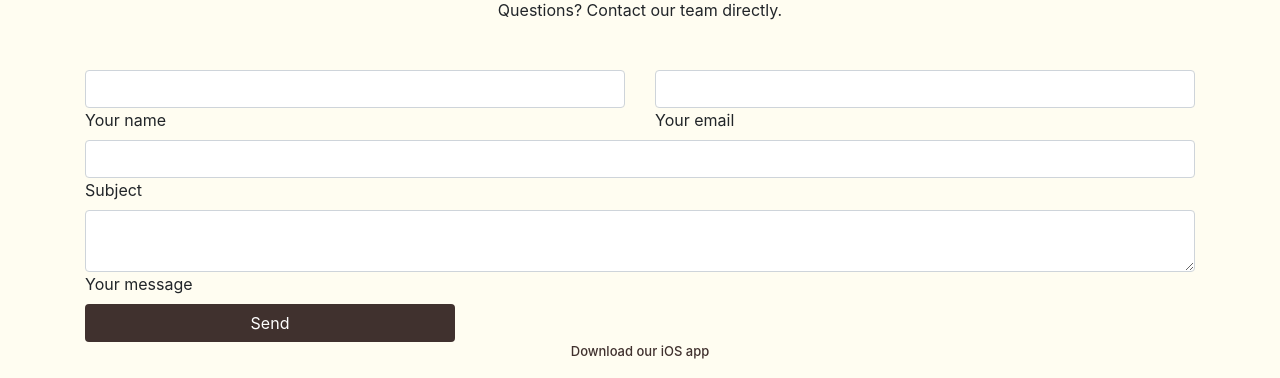
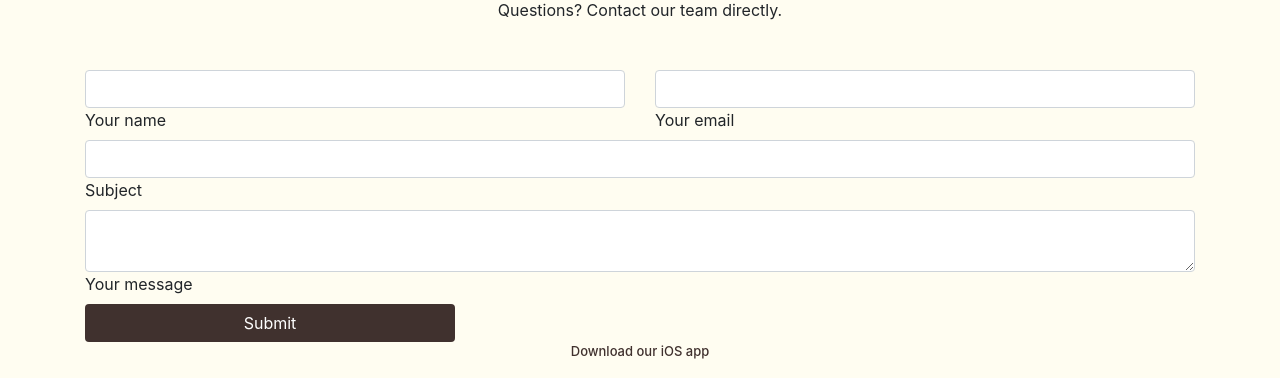
Before and after one commit to CoffeeCardInc/webapp_coffeecard, a Next.js app: page /contactus in a window 1280 px wide. Shown: the part 206-584 px from the top of the page. Built offline with nearby package versions, Linux system fonts and the light colour scheme; no server answers.

Commit message:
Navbar update collaps on menu item select

```diff
--- a/components/Navbar.js
+++ b/components/Navbar.js
@@ -52,27 +52,27 @@ export default function Navibar() {
           <Collapse isOpen={isOpen} navbar>
             <Nav className='container-fluid justify-content-end' navbar>
               <NavItem>
-                <Link href='/' className='nav-link'>
+                <Link href='/' className='nav-link' onClick={toggle}>
                   Home
                 </Link>
               </NavItem>
               <NavItem>
-                <Link href='/profile' className='nav-link'>
+                <Link href='/profile' className='nav-link' onClick={toggle}>
                   Account
                 </Link>
               </NavItem>
               <NavItem>
-                <Link href='/about' className='nav-link'>
+                <Link href='/about' className='nav-link' onClick={toggle}>
                   About
                 </Link>
               </NavItem>
               <NavItem>
-                <Link href='/shops' className='nav-link'>
+                <Link href='/shops' className='nav-link' onClick={toggle}>
                   Shops
                 </Link>
               </NavItem>
               <NavItem>
-                <Link href='/contactus' className='nav-link'>
+                <Link href='/contactus' className='nav-link' onClick={toggle}>
                   Contact
                 </Link>
               </NavItem>
--- a/next.config.js
+++ b/next.config.js
@@ -1,8 +1,3 @@
 module.exports = {
-  webpack5: true,
-  webpack: (config) => {
-    config.resolve.fallback = { fs: false }
-
-    return config
-  },
+  /* config options here */
 }
--- a/pages/contactus.js
+++ b/pages/contactus.js
@@ -1,22 +1,28 @@
-// const sgMail = require('@sendgrid/mail')
-// sgMail.setApiKey(process.env.SENDGRID_API_KEY)
+import React, { useRef } from 'react'
+import emailjs from '@emailjs/browser'
 
 const contactus = () => {
-  // const msg = {
-  //   to: 'latandor@gmail.com', // Change to your recipient
-  //   from: 'test@example.com', // Change to your verified sender
-  //   subject: 'Sending with SendGrid is Fun',
-  //   text: 'and easy to do anywhere, even with Node.js',
-  //   html: '<strong>and easy to do anywhere, even with Node.js</strong>',
-  // }
-  // sgMail
-  //   .send(msg)
-  //   .then(() => {
-  //     console.log('Email sent')
-  //   })
-  //   .catch((error) => {
-  //     console.error(error)
-  //   })
+  const form = useRef()
+
+  const sendEmail = (e) => {
+    e.preventDefault()
+
+    emailjs
+      .sendForm(
+        'YOUR_SERVICE_ID',
+        'YOUR_TEMPLATE_ID',
+        form.current,
+        'YOUR_PUBLIC_KEY'
+      )
+      .then(
+        (result) => {
+          console.log(result.text)
+        },
+        (error) => {
+          console.log(error.text)
+        }
+      )
+  }
 
   return (
     <>
@@ -29,21 +35,16 @@ const contactus = () => {
           Questions? Contact our team directly.
         </p>
 
-        <div className='row'>
+        <form className='row' onSubmit={sendEmail} ref={form}>
           <div className='col-md-12 mb-md-0'>
-            <form
-              id='contact-form'
-              name='contact-form'
-              // ref={form}
-              // onSubmit={sendEmail}
-            >
+            <div id='contact-form' name='contact-form'>
               <div className='row'>
                 <div className='col-md-6'>
                   <div className='md-form mb-0'>
                     <input
                       type='text'
                       id='name'
-                      name='name'
+                      name='user_name'
                       className='form-control'
                     />
                     <label htmlFor='name' className=''>
@@ -57,7 +58,7 @@ const contactus = () => {
                     <input
                       type='text'
                       id='email'
-                      name='email'
+                      name='user_email'
                       className='form-control'
                     />
                     <label htmlFor='email' className=''>
@@ -97,19 +98,18 @@ const contactus = () => {
                   </div>
                 </div>
               </div>
-            </form>
+            </div>
 
             <div className='text-center text-md-left'>
-              <a
+              <input
                 className='btn col-md-4'
+                type='submit'
                 style={{ backgroundColor: '#40312e', color: 'white' }}
-              >
-                Send
-              </a>
+              />
             </div>
             <div className='status'></div>
           </div>
-        </div>
+        </form>
       </section>
     </>
   )
```
